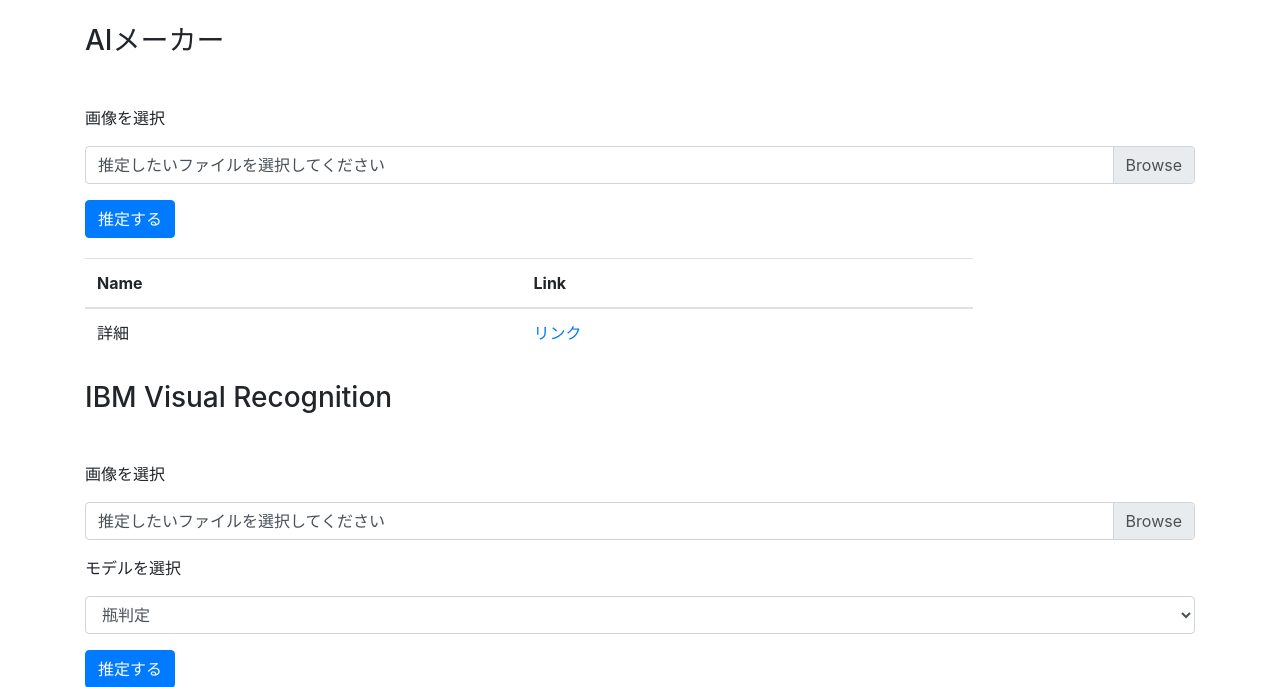
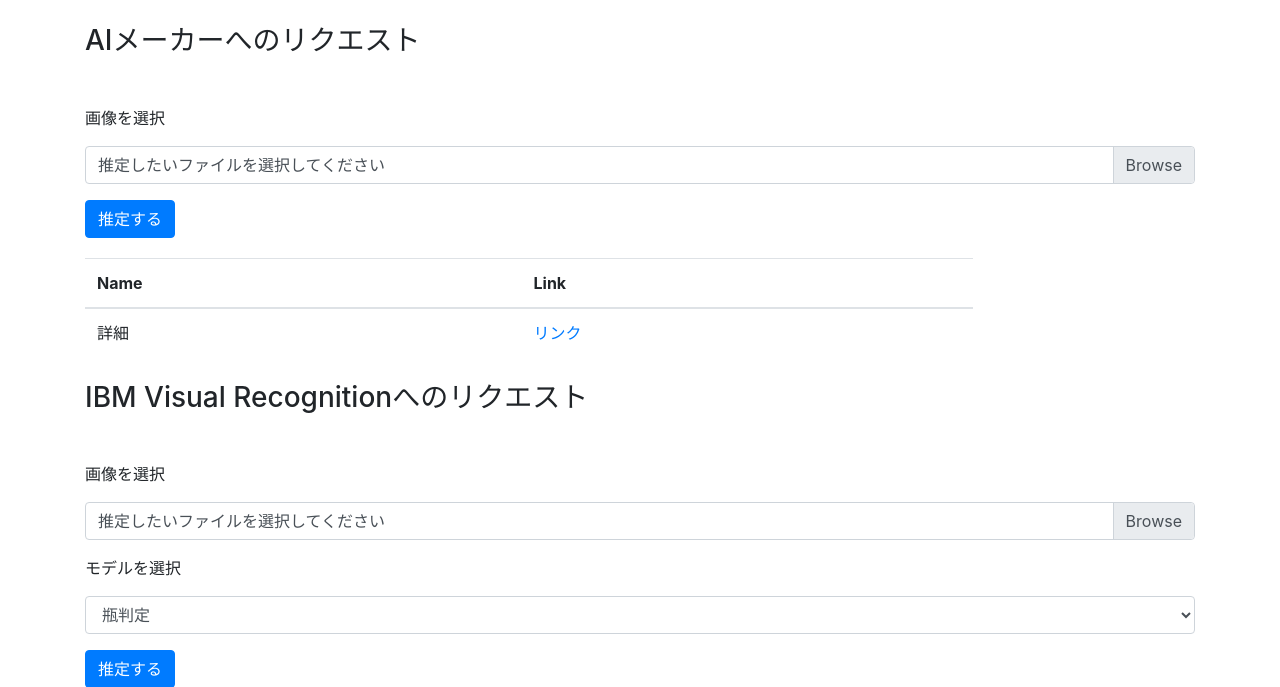
Before and after one commit to sep-dev/bottler_ai, a Django app: page / in a window 1280 px wide. Shown: the part 56-743 px from the top of the page. Run offline with Django 3.2, Linux system fonts and the light colour scheme; some libraries are stand-ins or nearby versions.

Commit message:
no message

```diff
--- a/bottler/templates/bottler/index.html
+++ b/bottler/templates/bottler/index.html
@@ -3,7 +3,7 @@
 
 {% block content %}
 <div>
-    <h3 class="mt-4 mb-5 border_bottom">AIメーカー</h3>
+    <h3 class="mt-4 mb-5 border_bottom">AIメーカーへのリクエスト</h3>
 
     <form action="{% url 'bottler:predict' %}" method="post" class="form" enctype="multipart/form-data">
         {% csrf_token %}
@@ -30,8 +30,7 @@
     <!-- -------------------- -->
 
     <h3 class="mt-4 mb-5 border_bottom">
-        IBM Visual Recognition
-
+        IBM Visual Recognitionへのリクエスト
     </h3>
 
 
```
